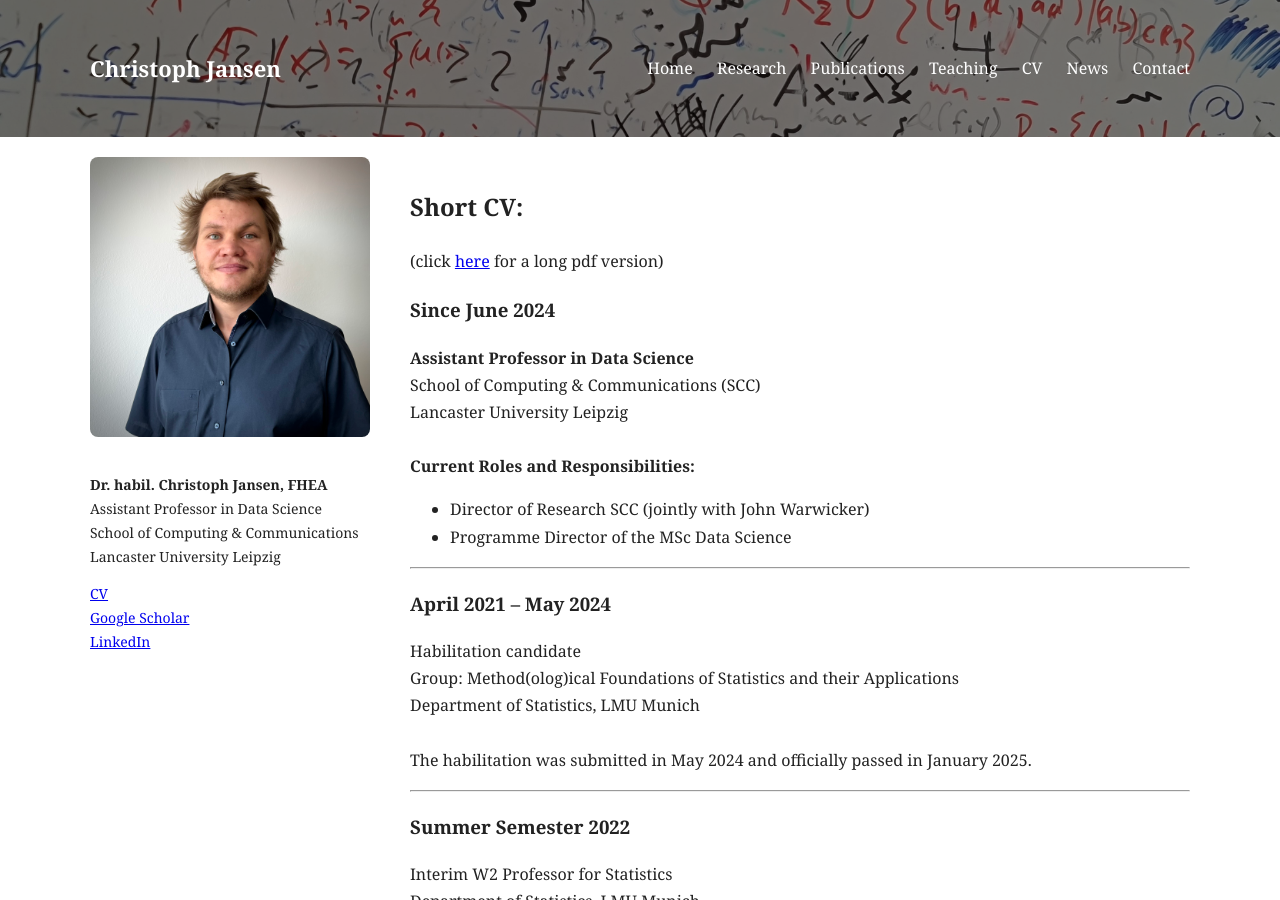
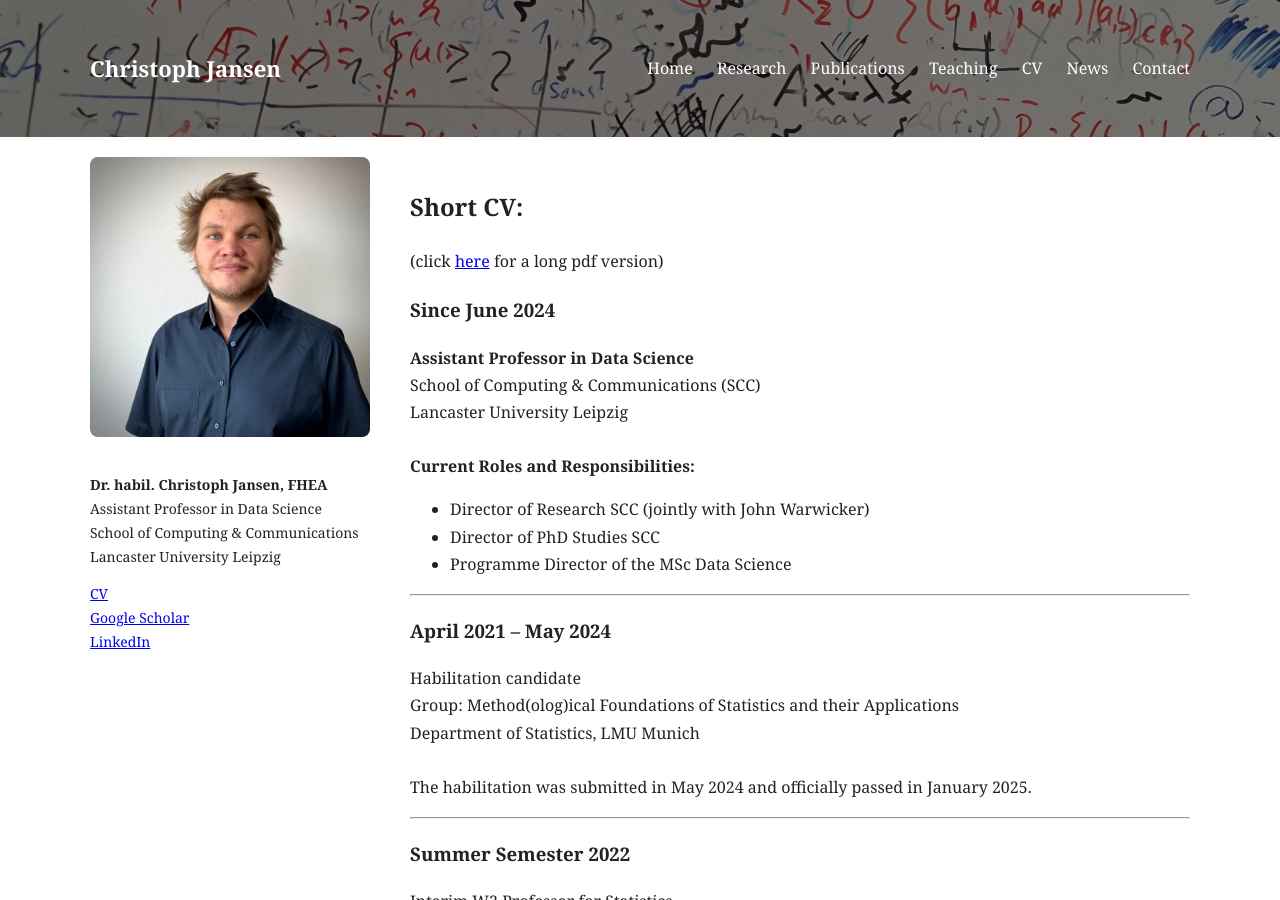
Before and after one commit to jansenc/jansenc.github.io, a Jekyll site: the page built from cv/index.md, in a window 1280 px wide and 900 px high. Built offline with Jekyll 4.4.1, drawn with Linux system fonts in a browser that asks for light colours.

Commit message:
Update index.md

```diff
--- a/cv/index.md
+++ b/cv/index.md
@@ -16,6 +16,7 @@ permalink: /cv/
     <strong>Current Roles and Responsibilities:</strong>
     <ul>
       <li>Director of Research SCC (jointly with John Warwicker)</li>
+      <li>Director of PhD Studies SCC</li>
       <li>Programme Director of the MSc Data Science</li>
     </ul>
   </p>
```
